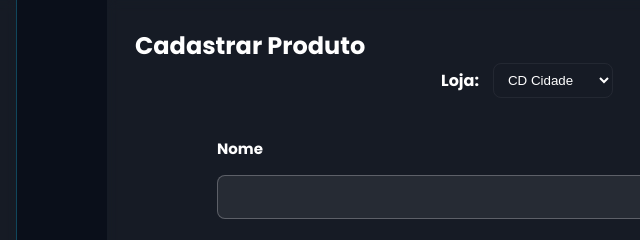
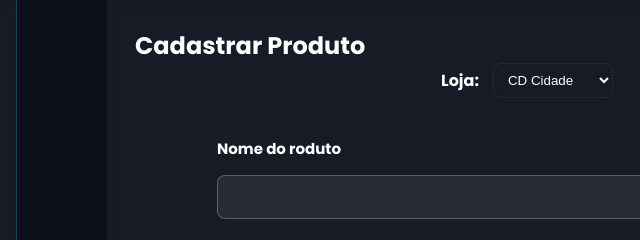
Before and after one commit to juan-rengel/valitec-apresentacao-ajustando, a plain HTML site: page produto.html in a window 1280 px wide. Shown: the top 240 px of the page, 243-883 px from the left. Drawn offline with Linux system fonts and the light colour scheme; no server answers.

Commit message:
lpokplç

```diff
--- a/produto.html
+++ b/produto.html
@@ -113,7 +113,7 @@ body { font-family: 'Poppins', sans-serif; }
 
 <form id="formProduto" class="form-produto">
 
-    <label>Nome </label>
+    <label>Nome do roduto</label>
     <input type="text" id="nome" required>
 
     <label>Código de Barras</label>
```
